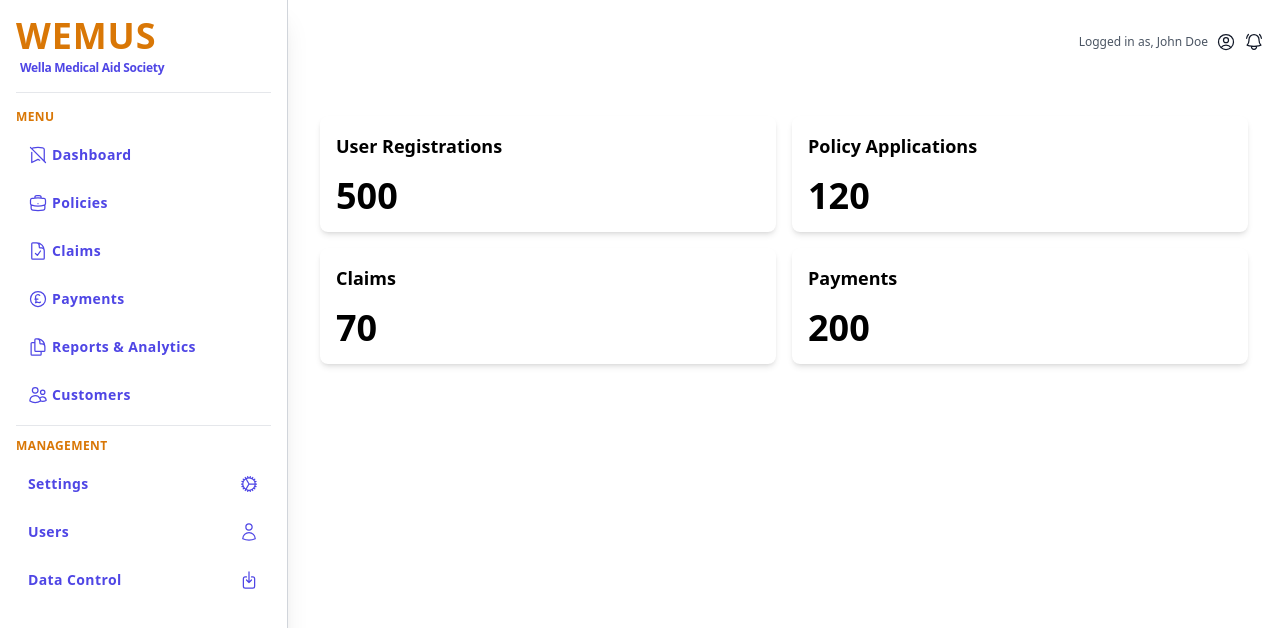
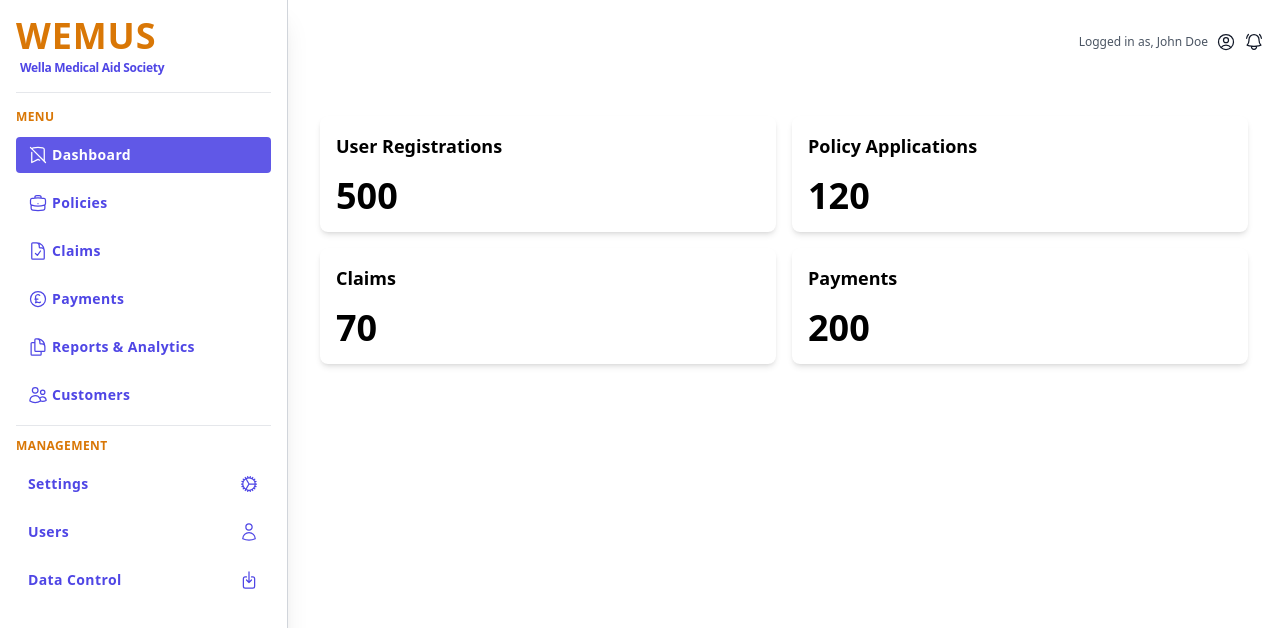
Before and after one commit to joykamlomo/his-app, a Next.js app: page / in a window 1280 px wide. Shown: the top 628 px of the page. Built offline with nearby package versions, Linux system fonts and the light colour scheme.

Commit message:
Sidebard alignment

```diff
--- a/src/components/common/Sidebar.jsx
+++ b/src/components/common/Sidebar.jsx
@@ -10,28 +10,28 @@ const Sidebar = () => {
         <hr className='mt-4'/>
       <div className='mt-4'>
       <h6 className="text-amber-600 text-xs uppercase">menu</h6>
-      <div className='py-3 space-y-3 text-indigo-600 text-sm tracking-relaxed border-b'>
-        <Link href={'/'} className='px-3 py-2 flex items-center rounded w-full hover:bg-indigo-600 hover:bg-opacity-80 hover:text-white'>
+      <div className='py-3 space-y-3 text-indigo-600 text-sm tracking-wide border-b'>
+        <Link href={'/'} className='px-3 py-2 flex items-center rounded w-full bg-indigo-600 bg-opacity-90 text-white'>
           <BookmarkSlashIcon className='w-5 mr-1'/>
           <p>Dashboard</p>
         </Link>
-        <Link href={'/policy-management/'} className='px-3 py-2 flex items-center rounded w-full hover:bg-indigo-600 hover:bg-opacity-80 hover:text-white'>
+        <Link href={'/policy-management/'} className='px-3 py-2 flex items-center rounded w-full hover:bg-indigo-600 hover:bg-opacity-90 hover:text-white'>
           <BriefcaseIcon className='w-5 mr-1'/>
           <p>Policies</p>
         </Link>
-        <Link href={'/claims-management/'} className='px-3 py-2 flex items-center rounded w-full hover:bg-indigo-600 hover:bg-opacity-80 hover:text-white'>
+        <Link href={'/claims-management/'} className='px-3 py-2 flex items-center rounded w-full hover:bg-indigo-600 hover:bg-opacity-90 hover:text-white'>
           <DocumentCheckIcon className='w-5 mr-1'/>
           <p>Claims</p>
         </Link>
-        <Link href={'/payments-management/'} className='px-3 py-2 flex items-center rounded w-full hover:bg-indigo-600 hover:bg-opacity-80 hover:text-white'>
+        <Link href={'/payments-management/'} className='px-3 py-2 flex items-center rounded w-full hover:bg-indigo-600 hover:bg-opacity-90 hover:text-white'>
           <CurrencyPoundIcon className='w-5 mr-1'/>
           <p>Payments</p>
         </Link>
-        <Link href={'/reportsAndAnalytics/'} className='px-3 py-2 flex items-center rounded w-full hover:bg-indigo-600 hover:bg-opacity-80 hover:text-white'>
+        <Link href={'/reportsAndAnalytics/'} className='px-3 py-2 flex items-center rounded w-full hover:bg-indigo-600 hover:bg-opacity-90 hover:text-white'>
           <DocumentDuplicateIcon className='w-5 mr-1'/>
           <p>Reports & Analytics</p>
         </Link>
-        <Link href={'/customer-management/'} className='px-3 py-2 flex items-center rounded w-full hover:bg-indigo-600 hover:bg-opacity-80 hover:text-white'>
+        <Link href={'/customer-management/'} className='px-3 py-2 flex items-center rounded w-full hover:bg-indigo-600 hover:bg-opacity-90 hover:text-white'>
           <UsersIcon className='w-5 mr-1'/>
           <p>Customers</p>
         </Link>
@@ -39,15 +39,15 @@ const Sidebar = () => {
       </div>
       <h6 className="text-amber-600 text-xs uppercase mt-3">management</h6>
       <div className='py-3 space-y-3 text-indigo-600 text-sm tracking-relaxed'>
-        <Link href={'/settings/'} className='px-3 py-2 flex items-center justify-between rounded w-full hover:bg-indigo-600 hover:bg-opacity-80 hover:text-white'>
+        <Link href={'/settings/'} className='px-3 py-2 flex items-center justify-between rounded w-full hover:bg-indigo-600 hover:bg-opacity-90 hover:text-white'>
           <p>Settings</p>
           <CogIcon className='w-5'/>
         </Link>
-        <Link href={'/user-management/'} className='px-3 py-2 flex items-center justify-between rounded w-full hover:bg-indigo-600 hover:bg-opacity-80 hover:text-white'>
+        <Link href={'/user-management/'} className='px-3 py-2 flex items-center justify-between rounded w-full hover:bg-indigo-600 hover:bg-opacity-90 hover:text-white'>
           <p>Users</p>
           <UserIcon className='w-5'/>
         </Link>
-        <Link href={'/data-management/'} className='px-3 py-2 flex items-center justify-between rounded w-full hover:bg-indigo-600 hover:bg-opacity-80 hover:text-white'>
+        <Link href={'/data-management/'} className='px-3 py-2 flex items-center justify-between rounded w-full hover:bg-indigo-600 hover:bg-opacity-90 hover:text-white'>
           <p>Data Control</p>
           <ArrowDownOnSquareIcon className='w-5'/>
         </Link>
```
